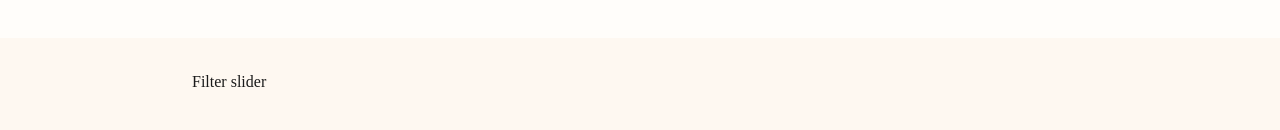
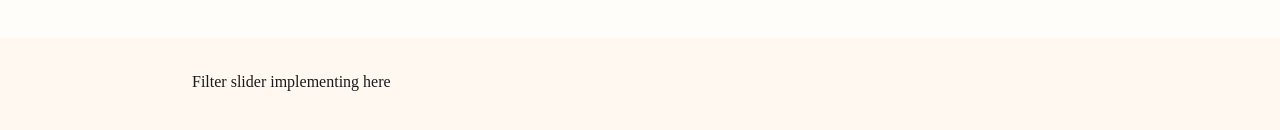
Before and after one commit to Padam7890/online-photo-collage-tool, a Next.js app in the folder online-photo-collage-tool/: page / in a window 1280 px wide. Shown: the part 738-868 px from the top of the page. Built offline with nearby package versions, Linux system fonts and the light colour scheme; no server answers.

Commit message:
fliter implementing

```diff
--- a/online-photo-collage-tool/components/filter-components/FilterSlider.tsx
+++ b/online-photo-collage-tool/components/filter-components/FilterSlider.tsx
@@ -5,7 +5,7 @@ const FilterSlider = () => {
   return (
     <section>
         <div className='container'>
-        Filter slider
+        Filter slider implementing here
         </div>
     </section>
   )
```
